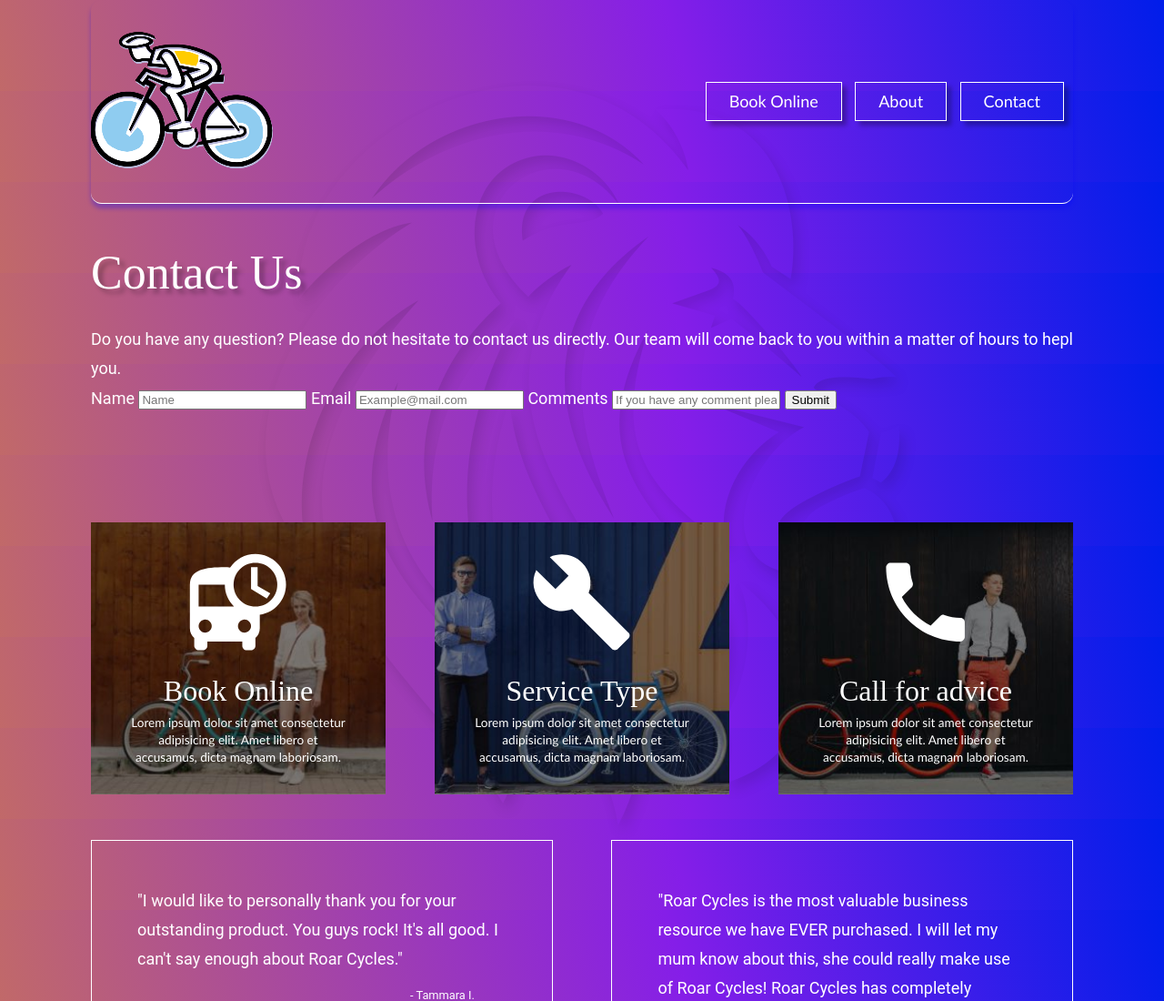
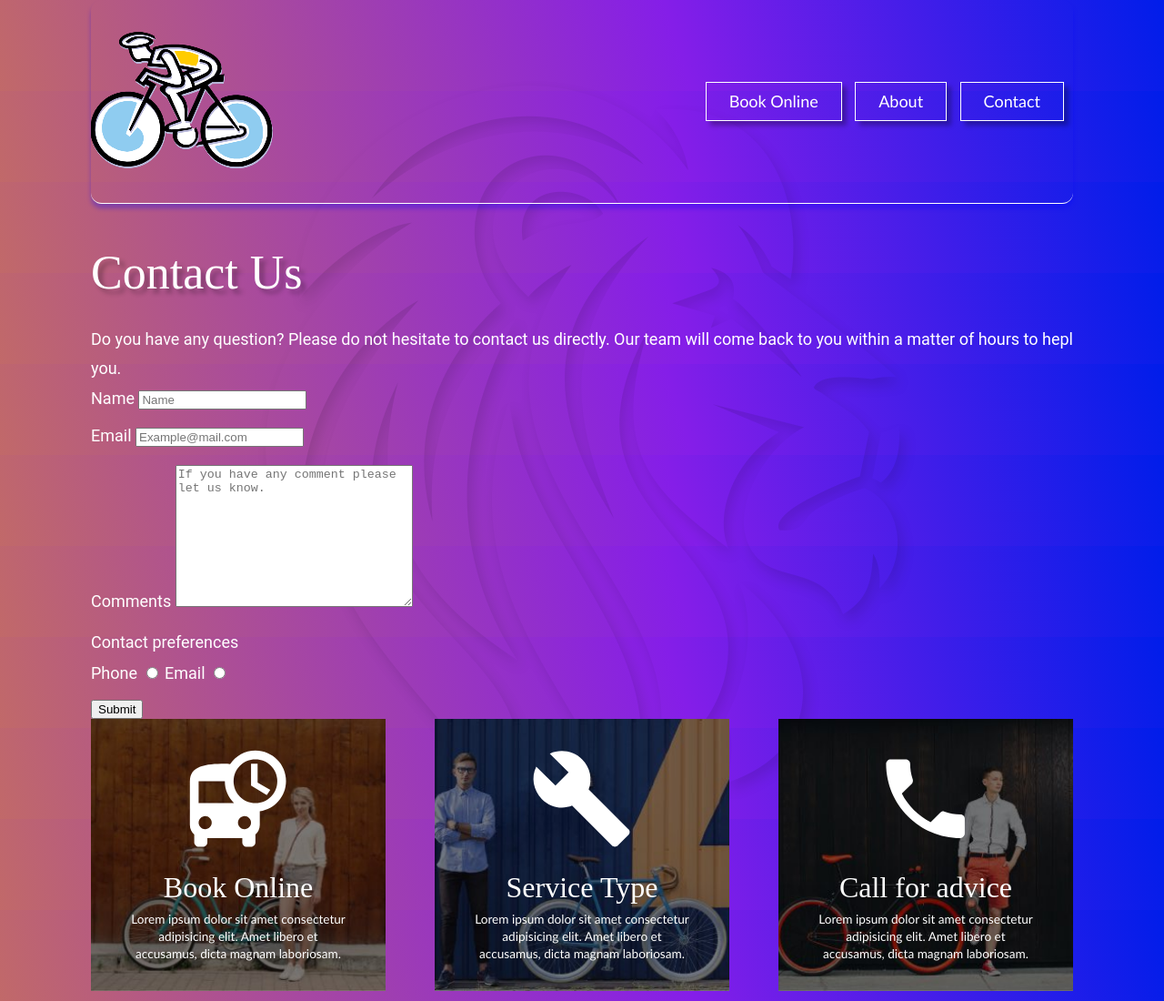
Before and after one commit to MauJho/Mobile-Bike-Repair, a website: page content.html in a window 1280 px wide. Shown: the top 1100 px of the page at 91% size. Drawn offline with Linux system fonts and the light colour scheme.

Commit message:
add radio buttons

```diff
--- a/content.html
+++ b/content.html
@@ -72,12 +72,28 @@
             </p>
 
             <form id="form" name="Contact Form" method="post" netlify>
-                <label for="name">Name</label>
-                <input type="text" name="name" id="name" placeholder="Name">
-                <label for="email">Email</label>
-                <input type="email" name="email" id="email" placeholder="Example@mail.com">
-                <label for="comments">Comments</label>
-                <input type="text" name="comments" id="comments" placeholder="If you have any comment please let us know.">
+                <div class="inputwrap">
+                    <label for="name">Name</label>
+                    <input type="text" name="name" id="name" placeholder="Name">
+                </div>
+                <div class="inputwrap">
+                    <label for="email">Email</label>
+                    <input type="email" name="email" id="email" placeholder="Example@mail.com">
+                </div>
+
+                <div class="inputwrap">
+                    <label for="comments">Comments</label>
+                    <textarea  name="comments" id="comments" cols="30" rows="10" placeholder="If you have any comment please let us know."></textarea>
+
+                </div>
+
+                <div class="inputwrap">
+                    <p>Contact preferences</p>
+                    <label for="phone">Phone</label>
+                    <input type="radio" name="contact-preference" id="phone" value="Phone">
+                    <label for="email2">Email</label>
+                    <input type="radio" name="contact-preference" id="email2" value="Email">
+                </div>
                 <input type="submit" value="Submit">
             </form>
         </div>
--- a/style.css
+++ b/style.css
@@ -234,3 +234,6 @@ nav a.myButton{
 .bookOnlineDropdown .navbutton{
     width: 170px;
 }
+.inputwrap{
+    margin-bottom: 20px;
+}
```
